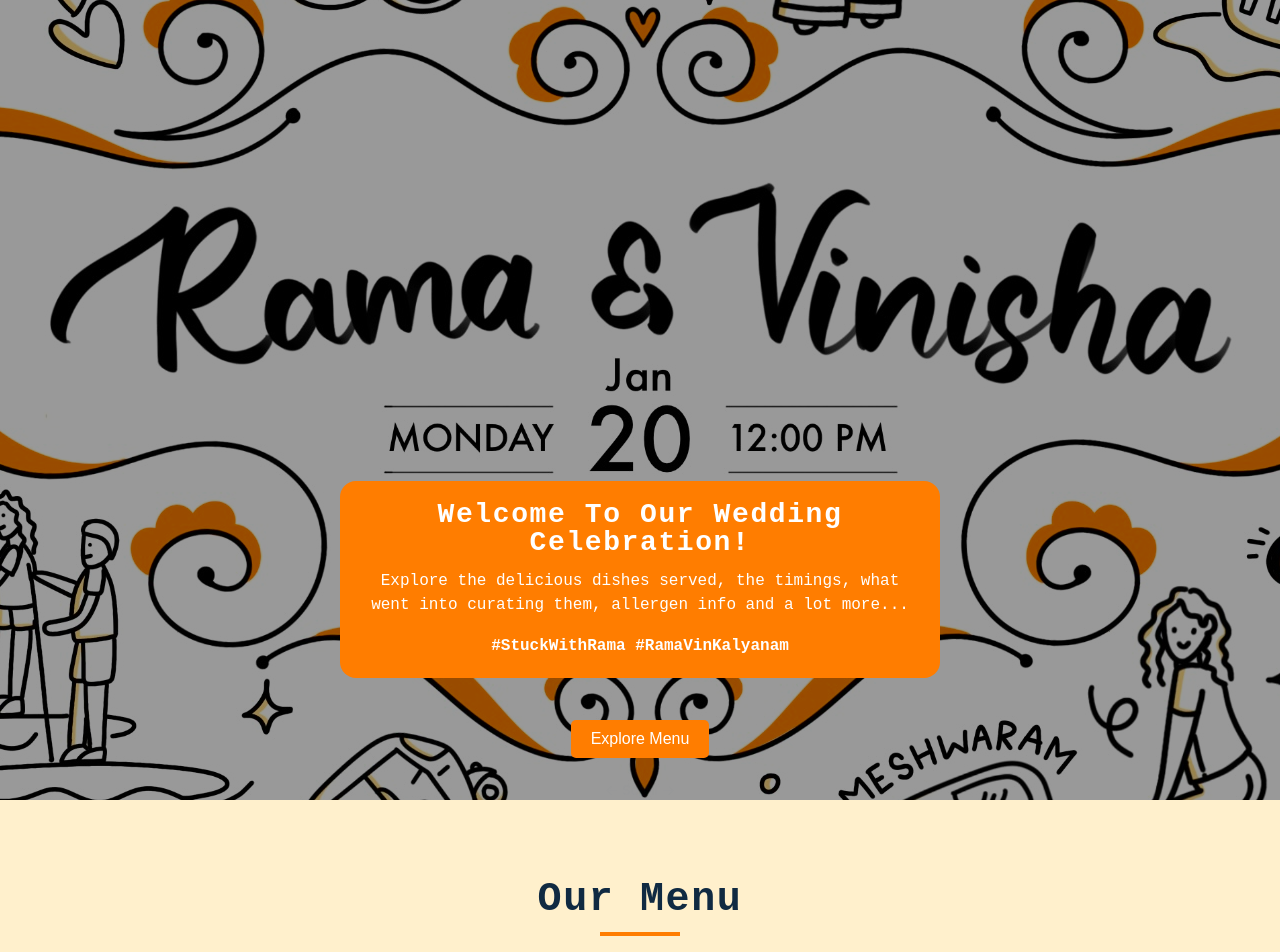
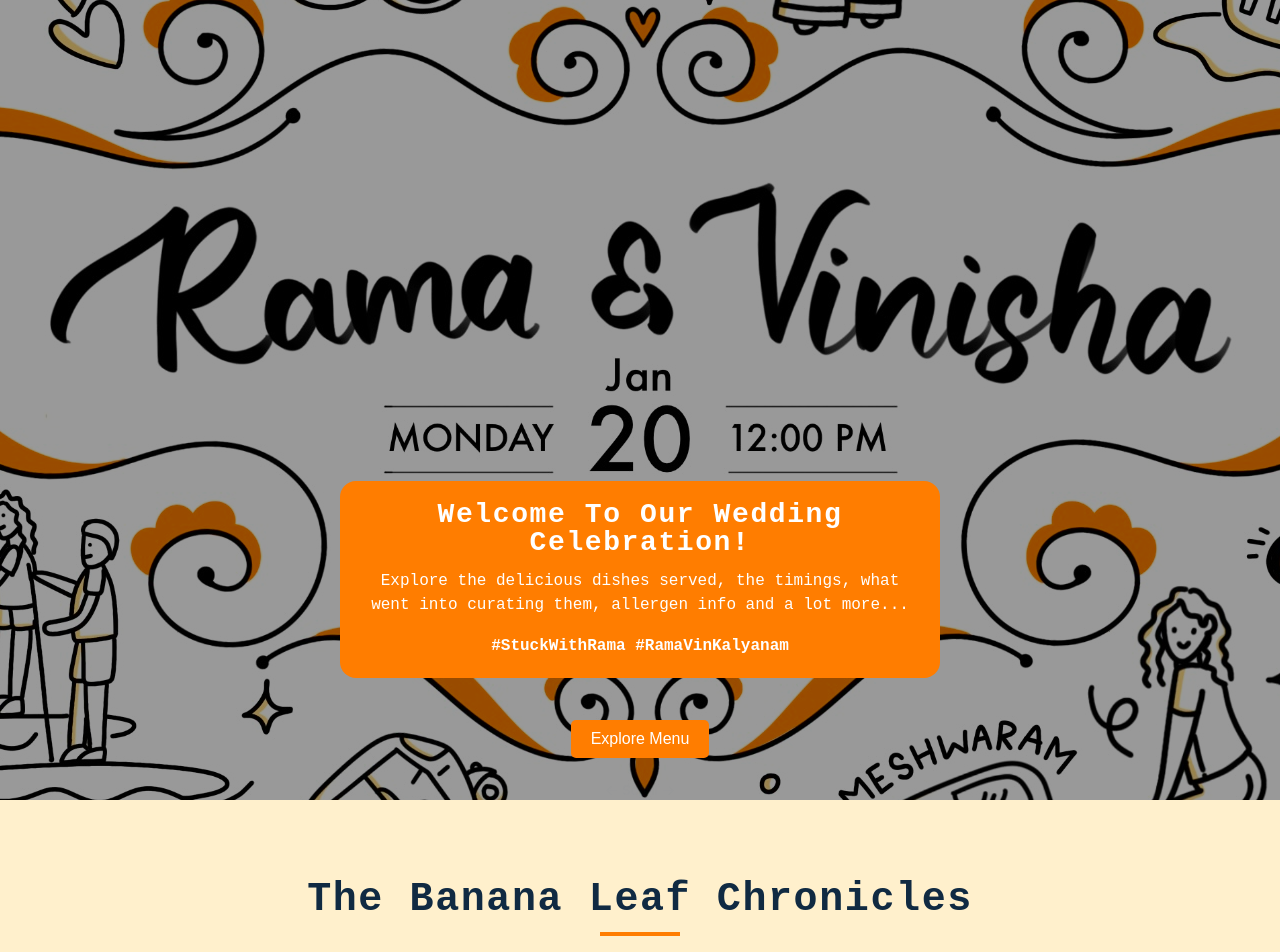
Before and after one commit to ram95krishh/rama-vin-kalyanam, a React (Create React App) app: page / in a window 1280 px wide. Shown: the top 952 px of the page. Built offline with nearby package versions, Linux system fonts and the light colour scheme.

Commit message:
Title change

```diff
--- a/src/App.js
+++ b/src/App.js
@@ -50,7 +50,7 @@ function App() {
       <main>
         <section id='menu-section' className='menu section'>
           <div className='title'>
-            <h2>Our Menu</h2>
+            <h2>The Banana Leaf Chronicles</h2>
             <div className='underline'></div>
           </div>
           <Categories selected={selectedCat} categories={categories} setCategory={setSelectedCat}></Categories>
```
